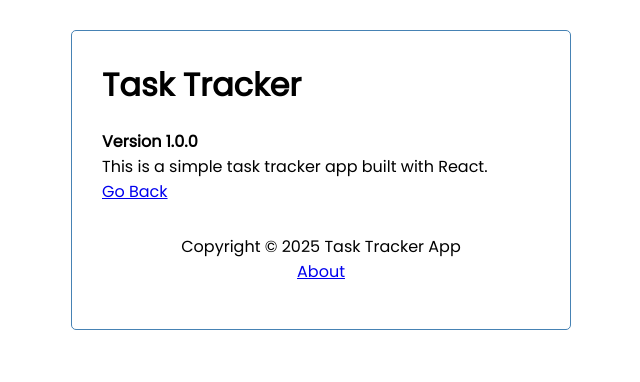
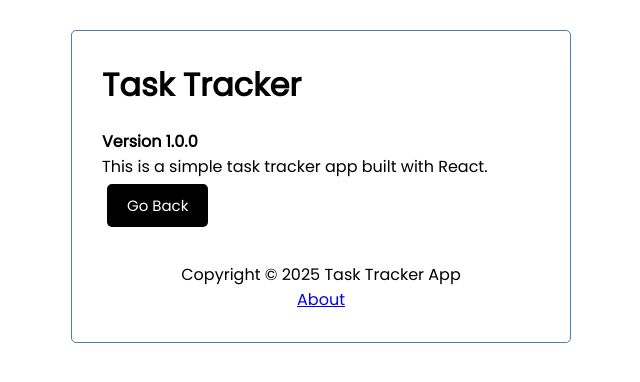
Before and after one commit to hayleyrobin/react-task-tracker, a React (Create React App) app: page /about in a window 1280 px wide. Shown: the top 382 px of the page, without its empty margins (319-959 px from the left). Built offline with nearby package versions, Linux system fonts and the light colour scheme; data requests are answered from the project's data file.

Commit message:
added a button to go back to home page

```diff
--- a/db.json
+++ b/db.json
@@ -12,7 +12,7 @@
       "text": "Eat Thanksgiving Leftovers",
       "day": "Monday",
       "reminder": true,
-      "completed": false
+      "completed": true
     },
     {
       "id": "cefb",
--- a/src/App.js
+++ b/src/App.js
@@ -53,7 +53,7 @@ function App() {
     setTasks([...tasks, data]); // add new task to tasks array
   };
 
-  //Delete Task
+  // Delete Task
   const deleteTask = async (id) => {
     await fetch(`http://localhost:5002/tasks/${id}`, { // dont need tp save in a variable since not getting any data back
       method: 'DELETE',
--- a/src/components/About.js
+++ b/src/components/About.js
@@ -1,10 +1,12 @@
-import { Link } from 'react-router-dom';
+import { useNavigate } from "react-router-dom";
+import Button from "./Button";
 const About = () => {
+  const navigate = useNavigate();
   return (
     <div>
       <h4>Version 1.0.0</h4>
       <p>This is a simple task tracker app built with React.</p>
-      <Link to="/">Go Back</Link>
+      <Button className="btn" text="Go Back" onClick={() => navigate('/')} />
     </div>
   );
 };
--- a/src/components/Task.js
+++ b/src/components/Task.js
@@ -1,6 +1,5 @@
 import {FaTimes} from 'react-icons/fa';
-import { FaRegSquare } from "react-icons/fa6";
-import { FaRegSquareCheck } from "react-icons/fa6";
+import { FaRegSquare, FaRegSquareCheck } from "react-icons/fa6";
 import {Link} from 'react-router-dom';
 
 const Task = ({task, onDelete, onToggle, onComplete}) =>{
--- a/src/components/TaskDetails.js
+++ b/src/components/TaskDetails.js
@@ -34,7 +34,7 @@ function TaskDetails() {
             <p>{task.day}</p>
             <p>Reminder: {task.reminder ? 'Yes' : 'No'}</p>
             <p>Completed: {task.completed ? 'Yes' : 'No'}</p>
-            <Button text="Go Back" onClick={() => navigate('/')} />
+            <Button className="btn" text="Go Back" onClick={() => navigate('/')} />
         </div>
     );
 }
```
